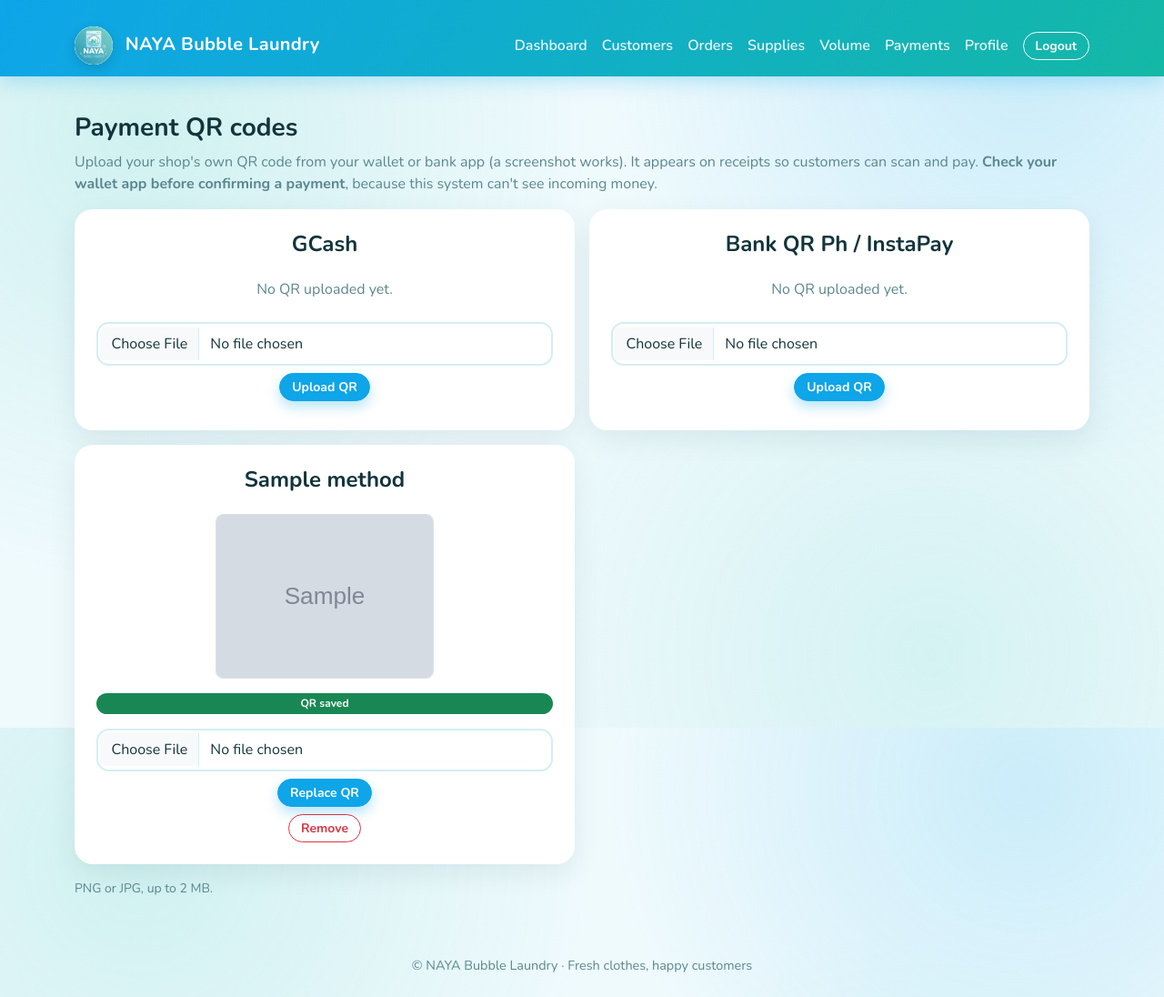
After one commit to miggsheonyonzon-web/naya-laundry-system, a Flask app: page /payments/settings in a window 1280 px wide. The commit adds this page. Shown: the whole page at 91% size. Run offline with Flask 3, Linux system fonts and the light colour scheme; the visitor is signed in with stand-in values (Sample User, id 1); tables that the repository leaves empty hold one stand-in row (values such as "Sample post"); grey boxes marked "Sample" are stand-in pictures; some libraries are stand-ins or nearby versions.

Commit message:
Add payment QR settings (part 1)

```diff
--- a/app.py
+++ b/app.py
@@ -9,7 +9,7 @@
 from routes.order import order
 from routes.supply import supply
 from routes.volume import volume
-
+from routes.payment import payment
 
 # Blueprints still to come:
 # from routes.profile import profile
@@ -31,6 +31,7 @@
 app.register_blueprint(order)
 app.register_blueprint(supply)
 app.register_blueprint(volume)
+app.register_blueprint(payment)
 
 @app.route("/")
 def home():
@@ -55,6 +56,9 @@
     return show_error(400, "Your session expired. Go back, refresh the "
                            "page and try again.")
 
+@app.errorhandler(413)
+def too_large(error):
+    return show_error(413, "That file is too large. Please upload an image under 2 MB.")
 
 @app.after_request
 def add_security_headers(response):
--- a/config.py
+++ b/config.py
@@ -11,6 +11,7 @@
 
     SESSION_COOKIE_HTTPONLY = True
     SESSION_COOKIE_SAMESITE = "Lax"
+    MAX_CONTENT_LENGTH = 3 * 1024 * 1024
     PERMANENT_SESSION_LIFETIME = timedelta(minutes=30)
 
     MYSQL_HOST = os.environ.get("MYSQL_HOST", "localhost")
--- a/models/order.py
+++ b/models/order.py
@@ -16,7 +16,7 @@
 class Order:
     def __init__(self, id, user_id, customer_id, service_type, weight_kg,
                  price, status, notes=None, created_at=None, updated_at=None,
-                 customer_name=None, paid=0, paid_at=None):
+                 customer_name=None, paid=0, paid_at=None, payment_method=None, payment_ref=None):
         self.id = id
         self.user_id = user_id
         self.customer_id = customer_id
@@ -30,6 +30,8 @@
         self.customer_name = customer_name
         self.paid = bool(paid)
         self.paid_at = paid_at
+        self.payment_method = payment_method
+        self.payment_ref = payment_ref
 
     @staticmethod
     def calculate_price(service_type, weight):
@@ -244,3 +246,51 @@
 
         return {day: {"kg": Decimal(kg), "orders": count}
                 for day, kg, count in rows}
+
+    @staticmethod
+    def record_payment(order_id, user_id, method, reference):
+        connection = get_db_connection()
+        cursor = connection.cursor()
+        try:
+            cursor.execute(
+                "UPDATE orders SET paid = 1, paid_at = NOW(), "
+                "payment_method = %s, payment_ref = %s "
+                "WHERE id = %s AND user_id = %s",
+                (method, reference or None, order_id, user_id),
+            )
+            connection.commit()
+        finally:
+            cursor.close()
+            connection.close()
+
+    @staticmethod
+    def clear_payment(order_id, user_id):
+        connection = get_db_connection()
+        cursor = connection.cursor()
+        try:
+            cursor.execute(
+                "UPDATE orders SET paid = 0, paid_at = NULL, "
+                "payment_method = NULL, payment_ref = NULL "
+                "WHERE id = %s AND user_id = %s",
+                (order_id, user_id),
+            )
+            connection.commit()
+        finally:
+            cursor.close()
+            connection.close()
+
+    @staticmethod
+    def reference_in_use(user_id, reference):
+        connection = get_db_connection()
+        cursor = connection.cursor()
+        try:
+            cursor.execute(
+                "SELECT COUNT(*) FROM orders "
+                "WHERE user_id = %s AND payment_ref = %s",
+                (user_id, reference),
+            )
+            used = cursor.fetchone()[0] > 0
+        finally:
+            cursor.close()
+            connection.close()
+        return used
--- /dev/null
+++ b/models/payment_method.py
@@ -0,0 +1,77 @@
+from database import get_db_connection
+
+# Stored name -> label shown on screen.
+LABELS = {
+    "GCash": "GCash",
+    "InstaPay": "Bank QR Ph / InstaPay",
+}
+
+
+class PaymentMethod:
+    def __init__(self, id, user_id, name, qr_file=None, updated_at=None):
+        self.id = id
+        self.user_id = user_id
+        self.name = name
+        self.qr_file = qr_file
+        self.updated_at = updated_at
+
+    @property
+    def label(self):
+        return LABELS.get(self.name, self.name)
+
+    @staticmethod
+    def ensure_defaults(user_id):
+        """Create one row per wallet the first time it's needed."""
+        connection = get_db_connection()
+        cursor = connection.cursor()
+        try:
+            for name in LABELS:
+                cursor.execute(
+                    "INSERT IGNORE INTO payment_methods (user_id, name) "
+                    "VALUES (%s, %s)",
+                    (user_id, name),
+                )
+            connection.commit()
+        finally:
+            cursor.close()
+            connection.close()
+
+    @staticmethod
+    def find_all(user_id):
+        PaymentMethod.ensure_defaults(user_id)
+
+        connection = get_db_connection()
+        cursor = connection.cursor(dictionary=True)
+        try:
+            cursor.execute(
+                "SELECT * FROM payment_methods WHERE user_id = %s "
+                "ORDER BY name",
+                (user_id,),
+            )
+            rows = cursor.fetchall()
+        finally:
+            cursor.close()
+            connection.close()
+        return [PaymentMethod(**row) for row in rows]
+
+    @staticmethod
+    def find_by_name(user_id, name):
+        for method in PaymentMethod.find_all(user_id):
+            if method.name == name:
+                return method
+        return None
+
+    @staticmethod
+    def set_qr(user_id, name, qr_file):
+        connection = get_db_connection()
+        cursor = connection.cursor()
+        try:
+            cursor.execute(
+                "UPDATE payment_methods SET qr_file = %s "
+                "WHERE user_id = %s AND name = %s",
+                (qr_file, user_id, name),
+            )
+            connection.commit()
+        finally:
+            cursor.close()
+            connection.close()
--- /dev/null
+++ b/routes/payment.py
@@ -0,0 +1,95 @@
+import os
+import secrets
+
+from flask import (Blueprint, abort, current_app, flash, redirect,
+                   render_template, request, session, url_for)
+
+from models.payment_method import LABELS, PaymentMethod
+from routes.auth import login_required
+
+payment = Blueprint("payment", __name__, url_prefix="/payments")
+
+MAX_QR_BYTES = 2 * 1024 * 1024
+
+# Every real image file starts with fixed bytes, so we check those instead of
+# trusting the file name the browser sends.
+SIGNATURES = {
+    b"\x89PNG\r\n\x1a\n": ".png",
+    b"\xff\xd8\xff": ".jpg",
+}
+
+
+def qr_folder():
+    folder = os.path.join(current_app.static_folder, "uploads", "qr")
+    os.makedirs(folder, exist_ok=True)
+    return folder
+
+
+def detect_extension(data):
+    for signature, extension in SIGNATURES.items():
+        if data.startswith(signature):
+            return extension
+    return None
+
+
+def delete_file(filename):
+    if filename:
+        path = os.path.join(qr_folder(), os.path.basename(filename))
+        if os.path.exists(path):
+            os.remove(path)
+
+
+@payment.route("/settings")
+@login_required
+def settings():
+    methods = PaymentMethod.find_all(session["user_id"])
+    return render_template("payment_settings.html", methods=methods)
+
+
+@payment.route("/settings/<name>/upload", methods=["POST"])
+@login_required
+def upload_qr(name):
+    if name not in LABELS:
+        abort(404)
+
+    upload = request.files.get("qr")
+    if upload is None or upload.filename == "":
+        flash("Choose an image first.", "danger")
+        return redirect(url_for("payment.settings"))
+
+    data = upload.read(MAX_QR_BYTES + 1)
+    if len(data) > MAX_QR_BYTES:
+        flash("The image must be 2 MB or smaller.", "danger")
+        return redirect(url_for("payment.settings"))
+
+    extension = detect_extension(data)
+    if extension is None:
+        flash("Only PNG or JPG images are allowed.", "danger")
+        return redirect(url_for("payment.settings"))
+
+    method = PaymentMethod.find_by_name(session["user_id"], name)
+
+    # A random name means a file can never overwrite another or guess a path.
+    filename = f"{secrets.token_hex(16)}{extension}"
+    with open(os.path.join(qr_folder(), filename), "wb") as handle:
+        handle.write(data)
+
+    PaymentMethod.set_qr(session["user_id"], name, filename)
+    delete_file(method.qr_file)
+
+    flash(f"{LABELS[name]} QR saved.", "success")
+    return redirect(url_for("payment.settings"))
+
+
+@payment.route("/settings/<name>/remove", methods=["POST"])
+@login_required
+def remove_qr(name):
+    if name not in LABELS:
+        abort(404)
+
+    method = PaymentMethod.find_by_name(session["user_id"], name)
+    PaymentMethod.set_qr(session["user_id"], name, None)
+    delete_file(method.qr_file)
+
+    flash(f"{LABELS[name]} QR removed.", "info")
+    return redirect(url_for("payment.settings"))
--- a/templates/base.html
+++ b/templates/base.html
@@ -52,6 +52,10 @@
                             <a class="nav-link" href="{{ url_for('volume.index') }}">Volume</a>
                         </li>
 
+                         <li class="nav-item">
+                            <a class="nav-link" href="{{ url_for('payment.settings') }}">Payments</a>
+                        </li>
+
                         <li class="nav-item">
                             <a class="nav-link" href="{{ url_for('profile.index') }}">Profile</a>
                         </li>
--- /dev/null
+++ b/templates/payment_settings.html
@@ -0,0 +1,56 @@
+{% extends "base.html" %}
+
+{% block title %}Payment QR codes - NAYA{% endblock %}
+
+{% block content %}
+<div class="container py-4">
+    <h1 class="h3 fw-bold">Payment QR codes</h1>
+    <p class="text-muted">
+        Upload your shop's own QR code from your wallet or bank app (a screenshot works).
+        It appears on receipts so customers can scan and pay.
+        <strong>Check your wallet app before confirming a payment</strong>, because this system can't see incoming money.
+    </p>
+
+    <div class="row g-3">
+        {% for m in methods %}
+        <div class="col-md-6">
+            <div class="card h-100">
+                <div class="card-body p-4 text-center">
+                    <h2 class="h4 fw-bold">{{ m.label }}</h2>
+
+                    {% if m.qr_file %}
+                    <img src="{{ url_for('static', filename='uploads/qr/' ~ m.qr_file) }}"
+                         alt="{{ m.label }} QR code" class="img-fluid rounded-3 border my-3"
+                         style="max-width: 240px;">
+                    <span class="badge text-bg-success d-block mb-3">QR saved</span>
+                    {% else %}
+                    <p class="text-muted my-4">No QR uploaded yet.</p>
+                    {% endif %}
+
+                    <form method="POST" enctype="multipart/form-data"
+                          action="{{ url_for('payment.upload_qr', name=m.name) }}"
+                          class="mb-2">
+                        <input type="hidden" name="csrf_token" value="{{ csrf_token() }}">
+                        <input type="file" class="form-control mb-2" name="qr"
+                               accept=".png,.jpg,.jpeg,image/png,image/jpeg" required>
+                        <button type="submit" class="btn btn-primary btn-sm">
+                            {{ 'Replace QR' if m.qr_file else 'Upload QR' }}
+                        </button>
+                    </form>
+
+                    {% if m.qr_file %}
+                    <form method="POST" action="{{ url_for('payment.remove_qr', name=m.name) }}"
+                          data-confirm="Remove the {{ m.label }} QR?">
+                        <input type="hidden" name="csrf_token" value="{{ csrf_token() }}">
+                        <button type="submit" class="btn btn-outline-danger btn-sm">Remove</button>
+                    </form>
+                    {% endif %}
+                </div>
+            </div>
+        </div>
+        {% endfor %}
+    </div>
+
+    <p class="small text-muted mt-3">PNG or JPG, up to 2 MB.</p>
+</div>
+{% endblock %}
```
Also changed, not shown: schema.sql (+15 -0 lines), fake.png (added), 1 other file.
